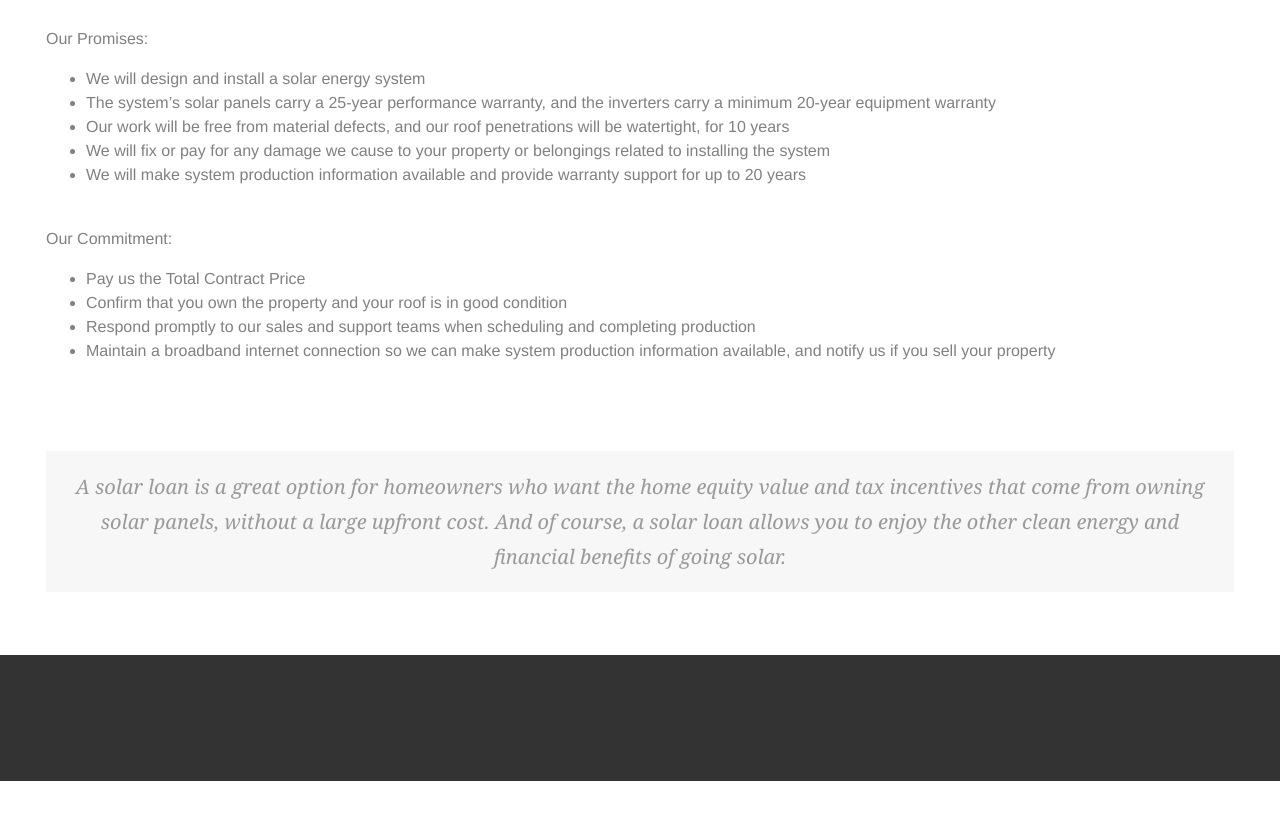
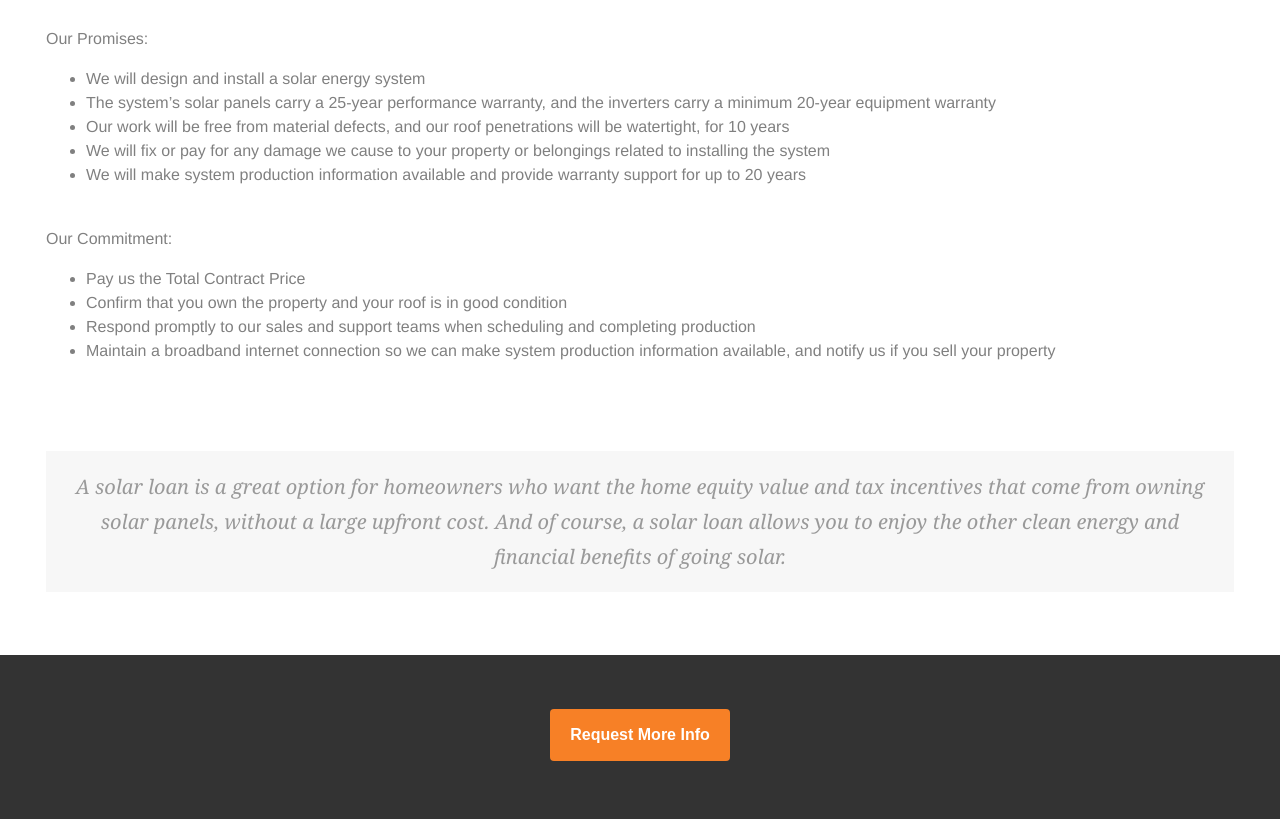
Before and after one commit to SMuyesser/kevinvivint, a plain HTML site: page solarloan.html in a window 1280 px wide. Shown: the part 1402-2221 px from the top of the page. Before the commit the page ends 2183 px from the top, so only its background shows below. Drawn offline with Linux system fonts and the light colour scheme.

Commit message:
adds request more info link to all pages

```diff
--- a/solarloan.html
+++ b/solarloan.html
@@ -657,12 +657,17 @@
     </style>
     <script>
     var w = window;
-    if (w.performance || w.mozPerformance || w.msPerformance || w.webkitPerformance) { var d = document;
+    if (w.performance || w.mozPerformance || w.msPerformance || w.webkitPerformance) {
+        var d = document;
         AKSB = w.AKSB || {}, AKSB.q = AKSB.q || [], AKSB.mark = AKSB.mark || function(e, _) { AKSB.q.push(["mark", e, _ || (new Date).getTime()]) }, AKSB.measure = AKSB.measure || function(e, _, t) { AKSB.q.push(["measure", e, _, t || (new Date).getTime()]) }, AKSB.done = AKSB.done || function(e) { AKSB.q.push(["done", e]) }, AKSB.mark("firstbyte", (new Date).getTime()), AKSB.prof = { custid: "405178", ustr: "", originlat: "0", clientrtt: "27", ghostip: "184.50.26.179", ipv6: false, pct: "10", clientip: "172.91.112.83", requestid: "fc8b20", region: "19138", protocol: "", blver: 14, akM: "", akN: "ae", akTT: "O", akTX: "1", akTI: "fc8b20", ai: "351754", ra: "false", pmgn: "", pmgi: "", pmp: "", qc: "" },
-            function(e) { var _ = d.createElement("script");
-                _.async = "async", _.src = e; var t = d.getElementsByTagName("script"),
+            function(e) {
+                var _ = d.createElement("script");
+                _.async = "async", _.src = e;
+                var t = d.getElementsByTagName("script"),
                     t = t[t.length - 1];
-                t.parentNode.insertBefore(_, t) }(("https:" === d.location.protocol ? "https:" : "http:") + "//ds-aksb-a.akamaihd.net/aksb.min.js") }
+                t.parentNode.insertBefore(_, t)
+            }(("https:" === d.location.protocol ? "https:" : "http:") + "//ds-aksb-a.akamaihd.net/aksb.min.js")
+    }
     </script>
 </head>
 
@@ -786,6 +791,9 @@
                     <div width="100%" class="mcnTextBlock" style="-webkit-box-sizing: border-box;-moz-box-sizing: border-box;box-sizing: border-box !important;">
                         <div class="mcnTextBlockInner" style="display: flex;padding: 9px;-webkit-box-sizing: border-box;-moz-box-sizing: border-box;box-sizing: border-box !important;">
                             <div style="width: 100%;-webkit-box-sizing: border-box;-moz-box-sizing: border-box;box-sizing: border-box !important;">
+                                <div style="-webkit-box-sizing: border-box;-moz-box-sizing: border-box;box-sizing: border-box !important;">
+                                    <a id="0" class="mcnButtonContentContainer mcnButton " title="Request More Info" href="mailto:kevin.crook@vivintsolar.com?subject=Vivint%20Solar%20Info&body=I%20would%20like%20more%20information%20regarding%20Vivint%20Solar!" target="_blank" style="font-weight: bold;letter-spacing: normal;line-height: 100%;text-align: center;text-decoration: none;border-radius: 4px;background-color: #F78026;width: 180px; margin: auto;box-shadow: none;padding: 18px;color: #FFFFFF;font-family: Arial;font-size: 16px;-webkit-box-sizing: border-box;-moz-box-sizing: border-box;display: block;box-sizing: border-box !important;">Request More Info</a>
+                                </div>
                             </div>
                         </div>
                     </div>
```
Also changed, not shown: powerpurchaseagreement.html (+3 -0 lines), solarpurchase.html (+3 -0 lines).
